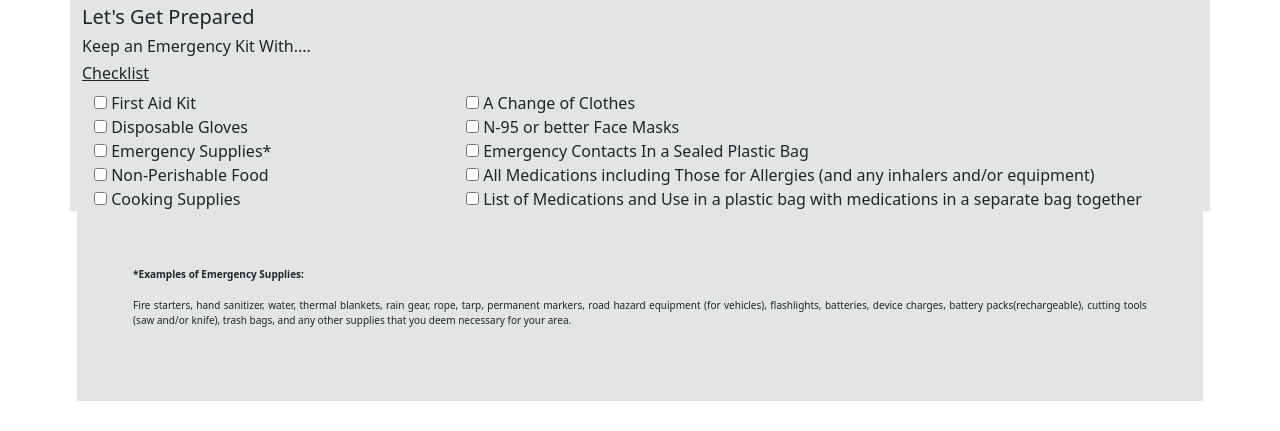
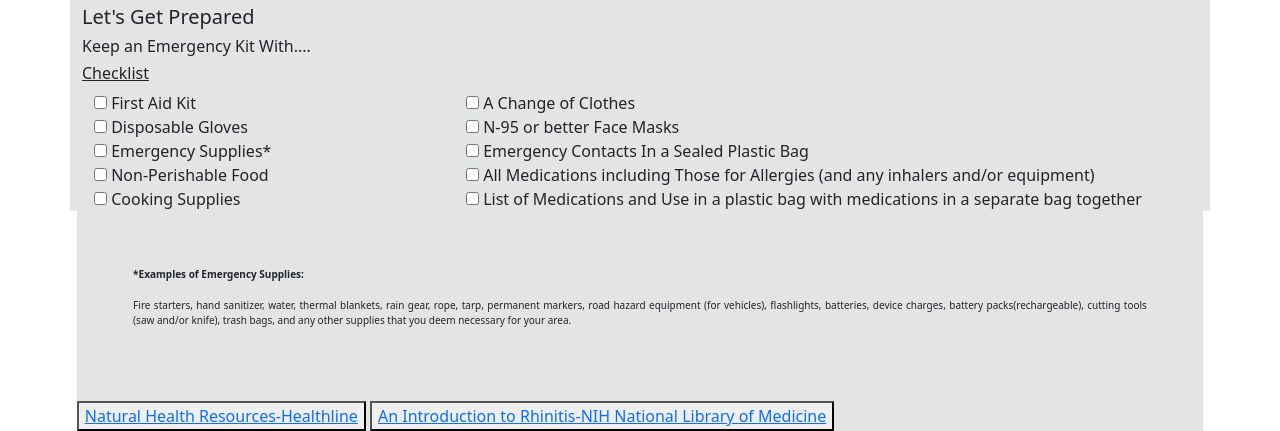
Before and after one commit to trincellshelvin/AllergyWeatherPrepardness, a website: page index.html in a window 1280 px wide. Shown: the part 750-1181 px from the top of the page. Before the commit the page ends 1151 px from the top, so only its background shows below. Drawn offline with nearby package versions, Linux system fonts and the light colour scheme.

Commit message:
added links to splash page with data on rhinitis and other health resources

```diff
--- a/index.html
+++ b/index.html
@@ -86,6 +86,16 @@
                 necessary for your area. </p>
         </div>
     </main>
+    <main>
+        <div>
+            <button type="button" class="btn-outline-primary"><a
+                    href="https://www.healthline.com/health/home-remedies-for-allergies">Natural Health
+                    Resources-Healthline</a></button>
+            <button type="button" class="btn-outline-primary"><a
+                    href="https://www.ncbi.nlm.nih.gov/pmc/articles/PMC8532887/">An Introduction to Rhinitis-NIH
+                    National Library of Medicine</a></button>
+        </div>
+    </main>
     <script src="script.js"></script>
     <script src="allergyweatherpreparedness.js"></script>
     <script src="https://cdn.jsdelivr.net/npm/bootstrap@5.3.3/dist/js/bootstrap.bundle.min.js"
```
